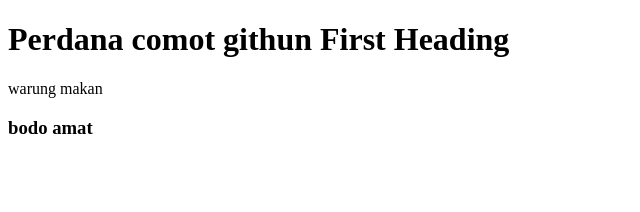
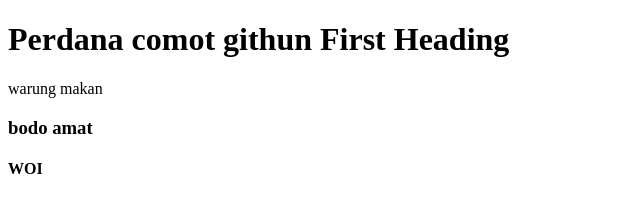
Before and after one commit to habibithoriq/repo-git, a plain HTML site: page index.html in a window 1280 px wide. Shown: the full height of the page, 0-640 px from the left. Drawn offline with Linux system fonts and the light colour scheme.

Commit message:
update h4

```diff
--- a/index.html
+++ b/index.html
@@ -5,6 +5,6 @@
 <h1>Perdana comot githun First Heading</h1>
 <p>warung makan</p>
 <h3>bodo amat <h3></h3>
-
+<h4>WOI </h4>
 </body>
 </html>
```
Also changed, not shown: 1 other file.
